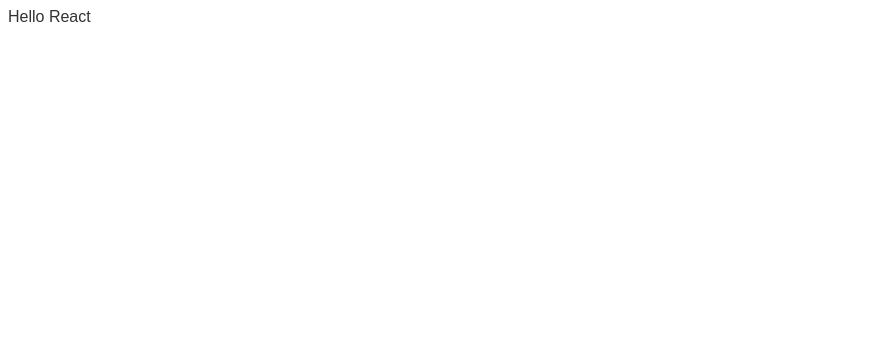
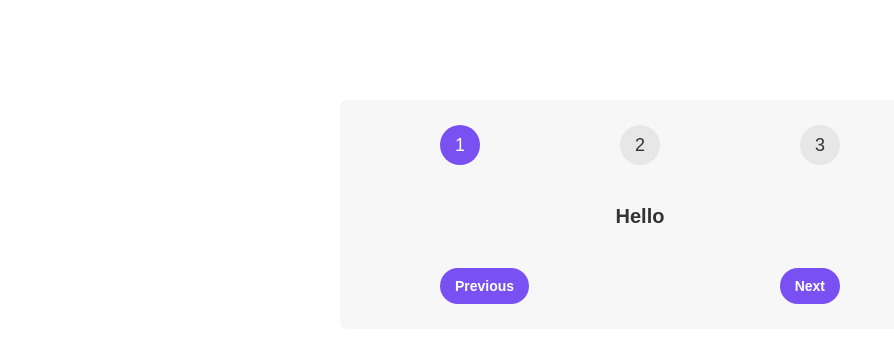
Before and after one commit to BradleyMurrell/steps, a React (Create React App) app in the folder steps/: page / in a window 1280 px wide. Shown: the top 342 px of the page, without its empty margins (0-894 px from the left). Built offline with nearby package versions, Linux system fonts and the light colour scheme.

Commit message:
Add app component and messages array

```diff
--- a/steps/src/App.js
+++ b/steps/src/App.js
@@ -1,3 +1,28 @@
+const messages = [
+  "Learn React ⚛️",
+  "Apply for jobs 💼",
+  "Invest your new income 🤑",
+];
+
 export default function App() {
-  return <div>Hello React</div>;
+  return (
+    <div className="steps">
+      <div className="numbers">
+        <div className="active">1</div>
+        <div>2</div>
+        <div>3</div>
+      </div>
+
+      <p className="message">Hello</p>
+
+      <div className="buttons">
+        <button style={{ backgroundColor: "#7950f2", color: "#fff" }}>
+          Previous
+        </button>
+        <button style={{ backgroundColor: "#7950f2", color: "#fff" }}>
+          Next
+        </button>
+      </div>
+    </div>
+  );
 }
```
Also changed, not shown: steps/src/index.css (+0 -8 lines).
